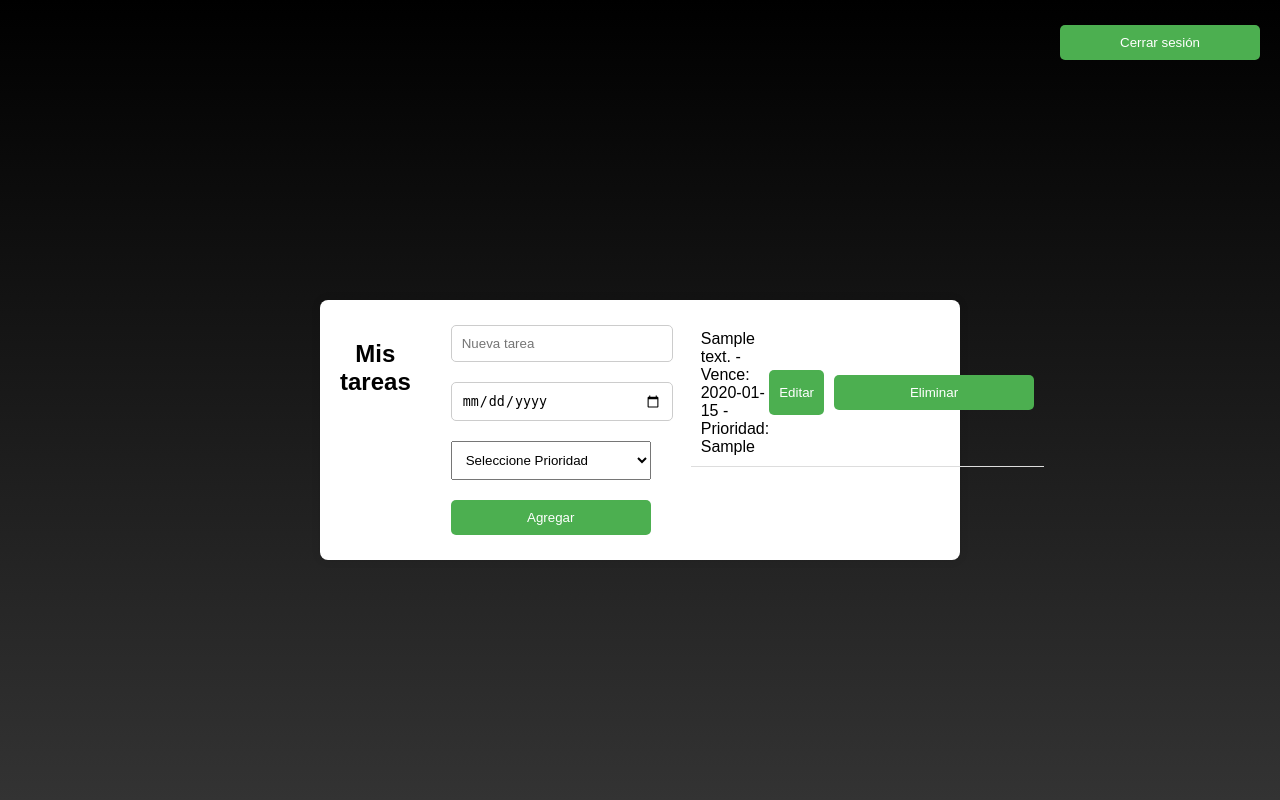
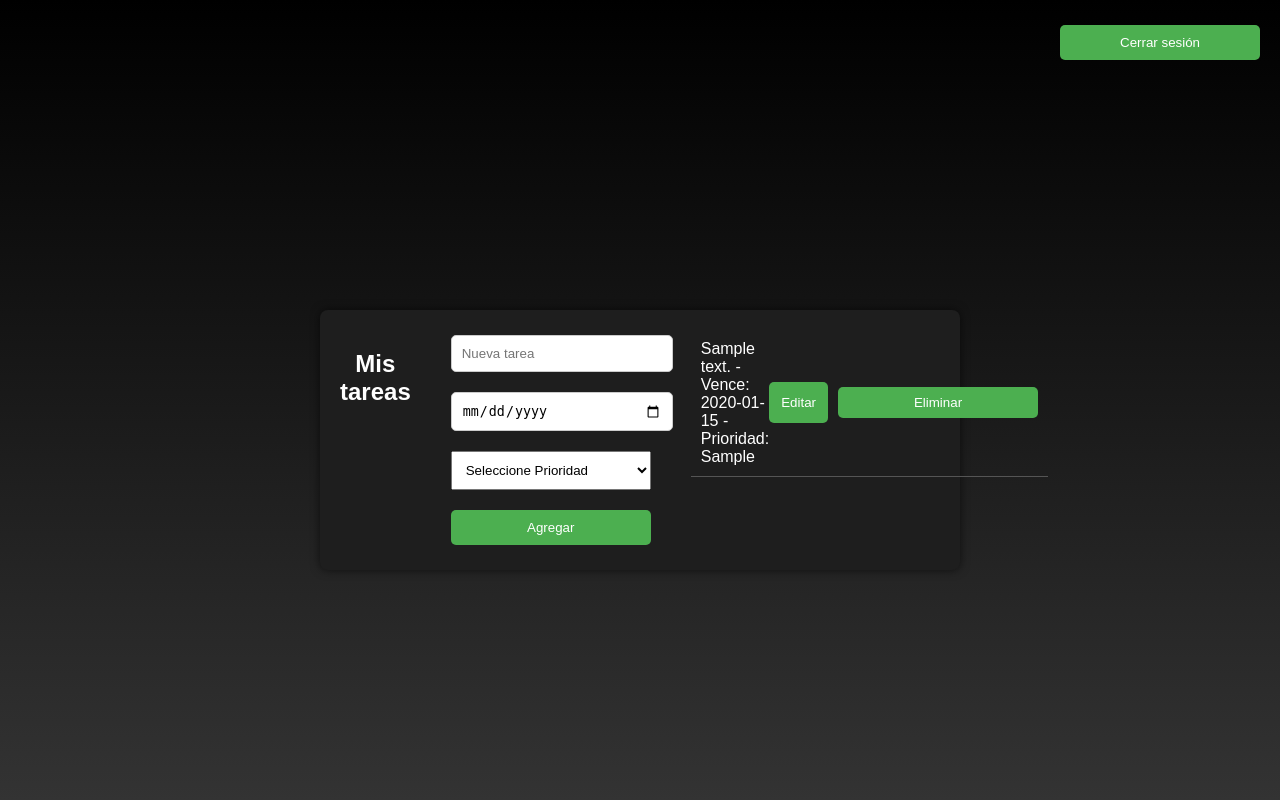
Before and after one commit to edoruin/task_web, a Flask app: page /tareas_p in a window 1280 px wide. Run offline with Flask 3, Linux system fonts and the light colour scheme; the visitor is signed in with stand-in values (Sample User, id 1); tables that the repository leaves empty hold one stand-in row (values such as "Sample post").

Commit message:
Diseño de pagina de tareas
version 2

```diff
--- a/templates/tareas_p.html
+++ b/templates/tareas_p.html
@@ -10,21 +10,33 @@
       background: linear-gradient(to bottom, #000000, #333333);
       margin: 0;
       padding: 0;
+      min-height: 100vh;
     }
 
     .logout-button {
-      position: absolute;
+      position: fixed;
       top: 20px;
       right: 20px;
+      z-index: 999;
+    }
+
+    .logout-button button {
+      background-color: #4CAF50;
+      color: white;
+      padding: 10px 20px;
+      border: none;
+      border-radius: 5px;
+      cursor: pointer;
     }
 
     .container {
       max-width: 600px;
-      margin: 100px auto 40px;
-      background: white;
+      margin: 120px auto 40px;
+      background: #1e1e1e;
+      color: white;
       padding: 20px;
       border-radius: 8px;
-      box-shadow: 0 0 10px rgba(0, 0, 0, 0.1);
+      box-shadow: 0 0 10px rgba(0, 0, 0, 0.6);
     }
 
     .tarea {
@@ -33,7 +45,7 @@
       justify-content: space-between;
       margin-bottom: 10px;
       padding: 10px;
-      border-bottom: 1px solid #ddd;
+      border-bottom: 1px solid #555;
     }
 
     .acciones {
@@ -41,22 +53,33 @@
       gap: 10px;
     }
 
+    .acciones button,
+    .acciones form button,
+    form button {
+      background-color: #4CAF50;
+      color: white;
+      border: none;
+      padding: 8px 12px;
+      border-radius: 5px;
+      cursor: pointer;
+    }
+
     .flash-messages {
       padding: 10px;
       margin-bottom: 20px;
-      background-color: #f0f0f0;
-      border: 1px solid #ccc;
+      background-color: #333;
+      border: 1px solid #444;
       border-radius: 5px;
     }
 
     .flash {
-      color: #333;
+      color: #eee;
       font-size: 16px;
       margin: 5px 0;
     }
 
-    .flash.success { color: green; }
-    .flash.error { color: red; }
+    .flash.success { color: lightgreen; }
+    .flash.error { color: tomato; }
 
     .form-editar {
       display: none;
@@ -77,6 +100,7 @@
 
     h2 {
       text-align: center;
+      color: white;
     }
   </style>
 </head>
```
